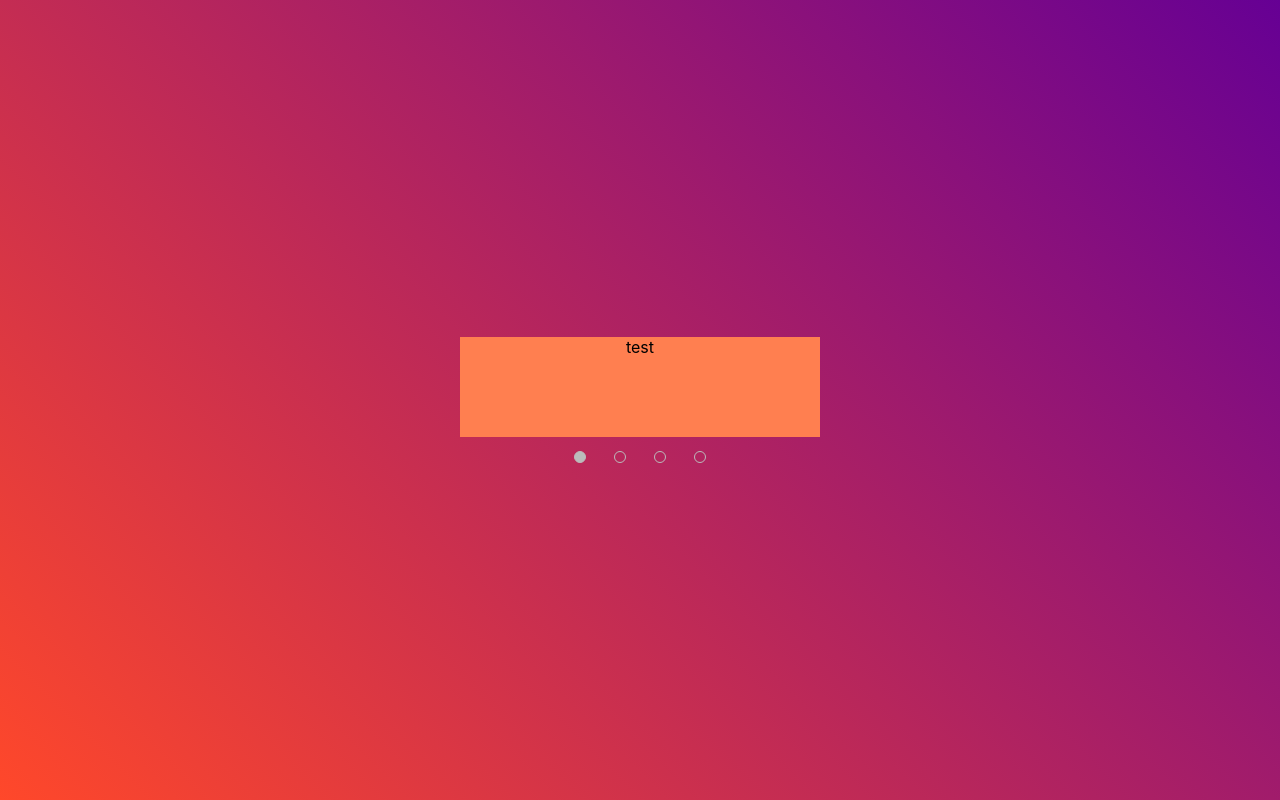
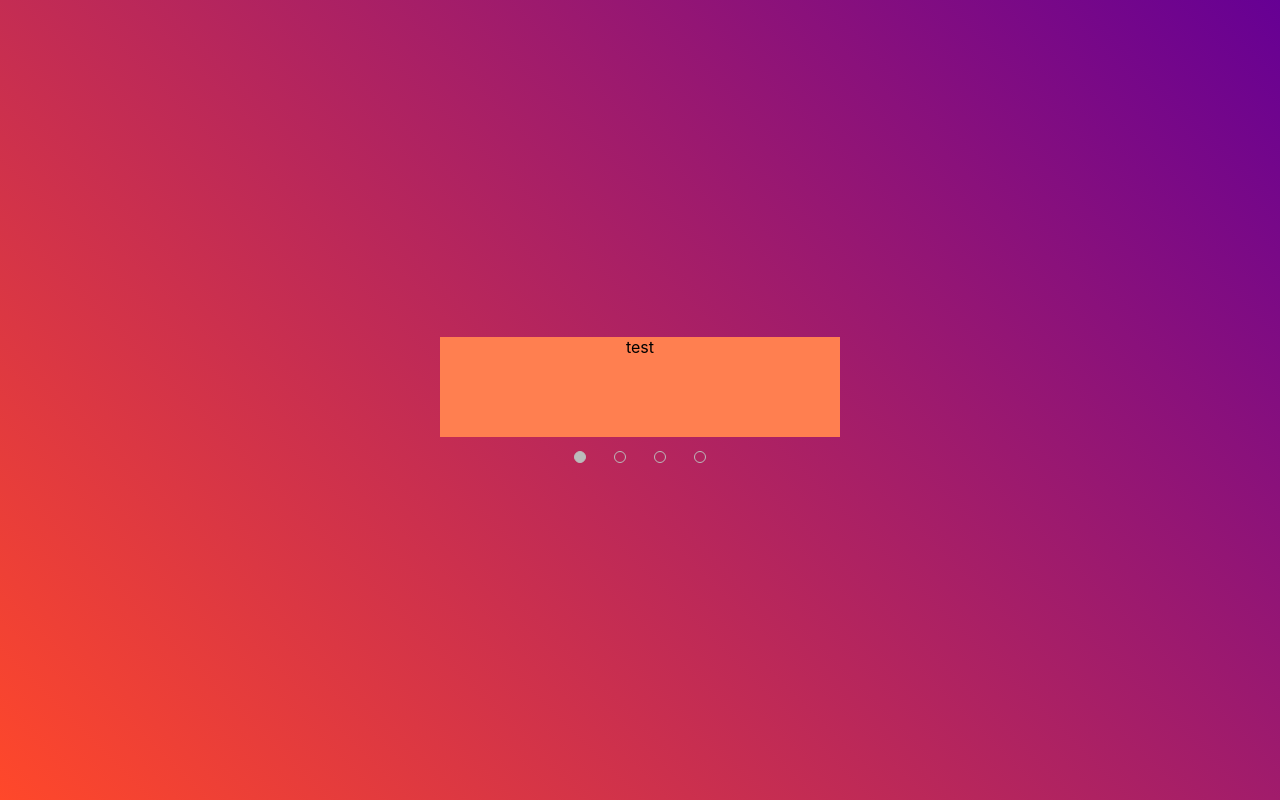
Before and after one commit to PudparK/simple-carousel, a React (Create React App) app: page / in a window 1280 px wide. Built offline with nearby package versions, Linux system fonts and the light colour scheme.

Commit message:
Add scroll-snap-type to parent, add scroll-snap-align to child, add scroll-snap-always to child.

```diff
--- a/src/components/CarouselContainer/styles.module.scss
+++ b/src/components/CarouselContainer/styles.module.scss
@@ -1,13 +1,16 @@
 .blocksContainer {
   display: flex;
   overflow: scroll;
-  margin-left: 20px;
-  margin-right: 20px;
+  scroll-snap-type: x mandatory;
+  -ms-overflow-style: none;
+  scrollbar-width: none;
   &::-webkit-scrollbar {
     display: none;
   }
-  -ms-overflow-style: none;
-  scrollbar-width: none;
+  & > div {
+    scroll-snap-align: start;
+    scroll-snap-stop: always;
+  }
 }
 
 .dotsContainer {
```
